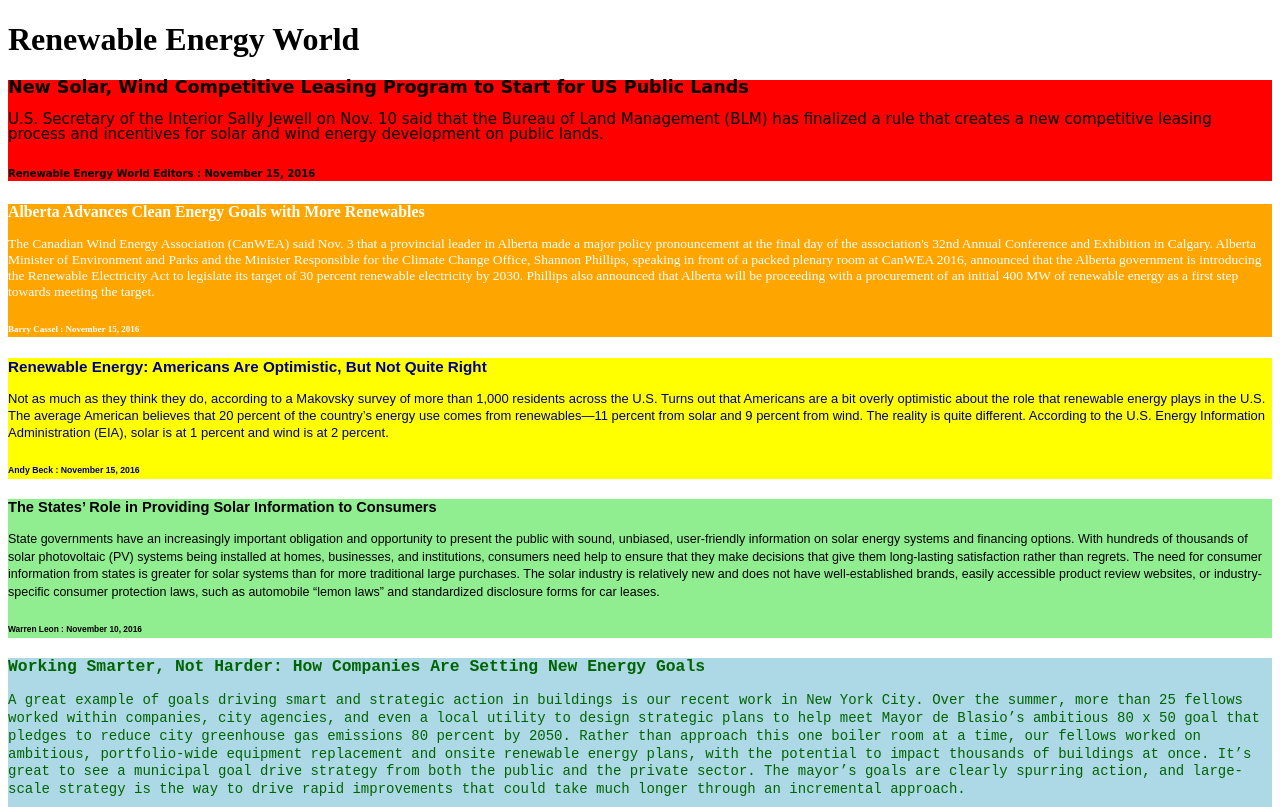
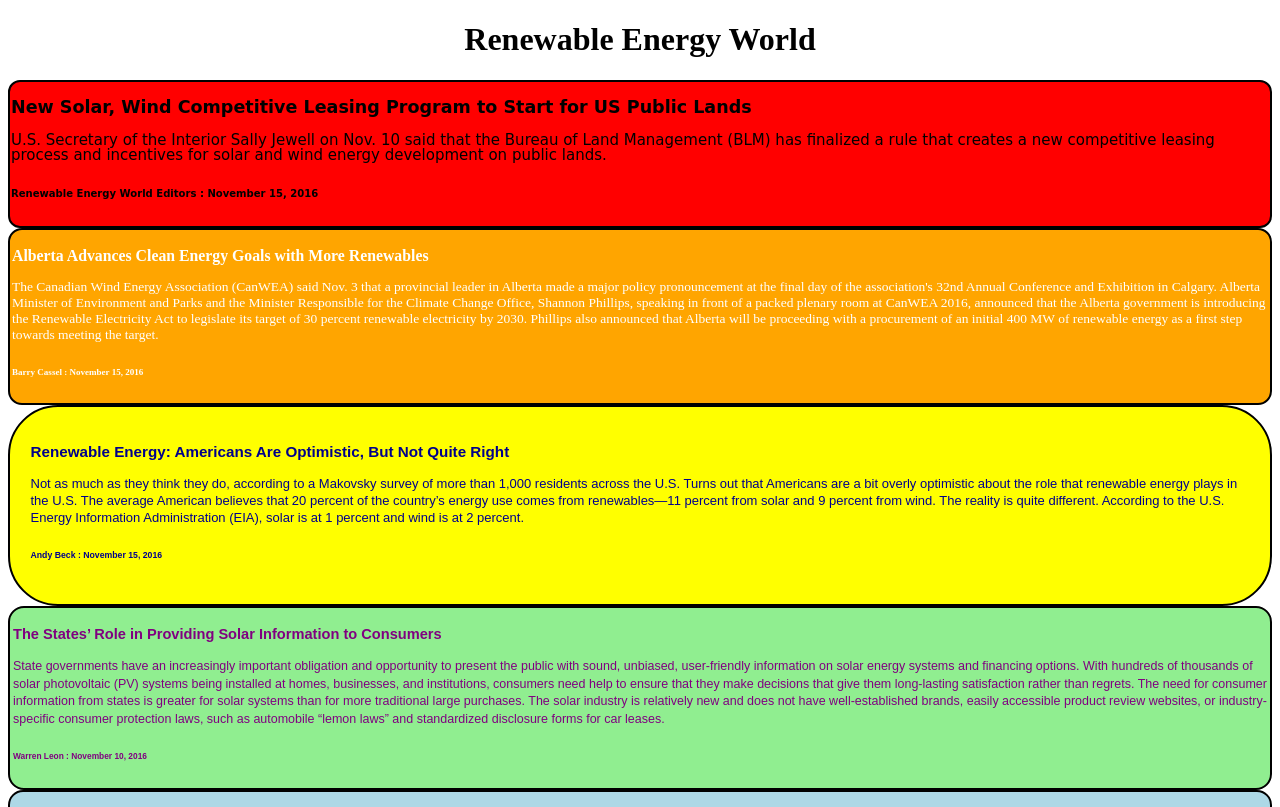
Before and after one commit to lukewalt/blogpage, a plain HTML site: page index.html in a window 1280 px wide. Shown: the top 807 px of the page. Drawn offline with Linux system fonts and the light colour scheme.

Commit message:
added borders and border-radius

```diff
--- a/articles.css
+++ b/articles.css
@@ -3,7 +3,10 @@
 
 section {
   border: 1px solid black;
+}
 
+#title {
+  text-align: center;
 }
 
 #artc-1 {
@@ -12,9 +15,9 @@ section {
   font-size: 15px;
   color: black;
   line-height: 15px;
-  padding: ;
-  border: ;
-  border-radius: ;
+  padding: 1px;
+  border: 2px solid black;
+  border-radius: 12px;
 }
 
 #artc-2 {
@@ -23,9 +26,9 @@ section {
   font-size: 13.5px;
   color: white;
   line-height: 16px;
-  padding: ;
-  border: ;
-  border-radius: ;
+  padding: 2px;
+  border: 2px solid black;
+  border-radius: 14px;
 }
 
 #artc-3 {
@@ -34,20 +37,20 @@ section {
   font-size: 13px;
   color: darkblue;
   line-height: 17px;
-  padding: ;
-  border: ;
-  border-radius: ;
+  padding: 20.5px;
+  border: 2px solid black;
+  border-radius: 50px;
 }
 
 #artc-4 {
   background-color: lightgreen;
   font-family: fantasy;
   font-size: 12.5px;
-  color: ;
+  color: purple;
   line-height: 17.5px;
-  padding: orange;
-  border: ;
-  border-radius: ;
+  padding: 3px;
+  border: 2px solid black;
+  border-radius: 16px;
 }
 
 #artc-5 {
@@ -56,7 +59,7 @@ section {
   font-size: 14px;
   color: darkgreen;
   line-height: 17.9px;
-  padding: ;
-  border: ;
-  border-radius: ;
+  padding: 3.5px;
+  border: 2px solid black;
+  border-radius: 15px;
 }
--- a/index.html
+++ b/index.html
@@ -5,7 +5,7 @@
 	<link type="text/css" rel="stylesheet" href="articles.css">
 </head>
 <body>
-	<h1>Renewable Energy World</h1>
+	<h1 id="title">Renewable Energy World</h1>
 		<section id="artc-1">
 			<h3>New Solar, Wind Competitive Leasing Program to Start for US Public Lands</h3>
 				<p>U.S. Secretary of the Interior Sally Jewell on Nov. 10 said that the Bureau of Land Management (BLM) has finalized a rule that creates a new competitive leasing process and incentives for solar and wind energy development on public lands.</p>
```
